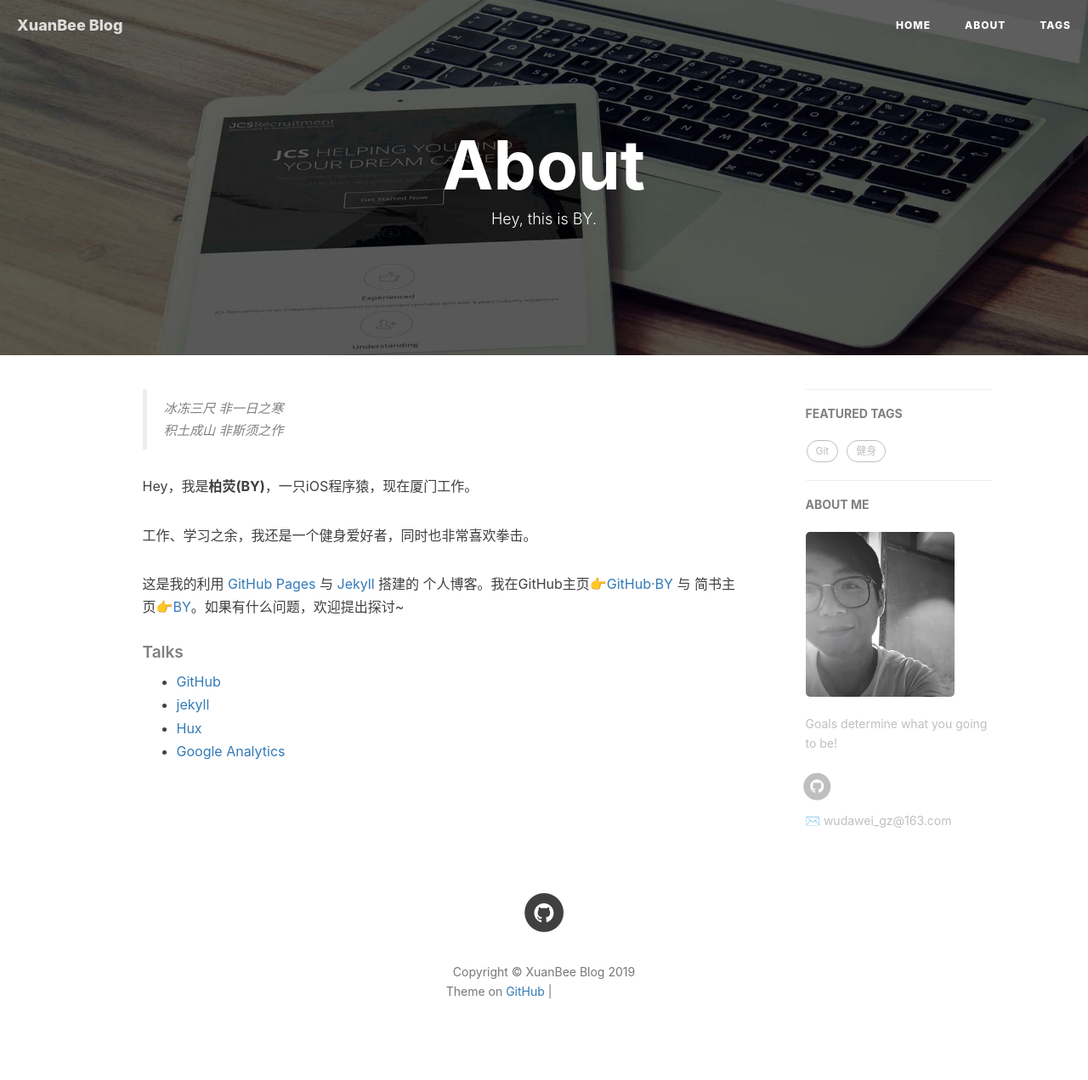
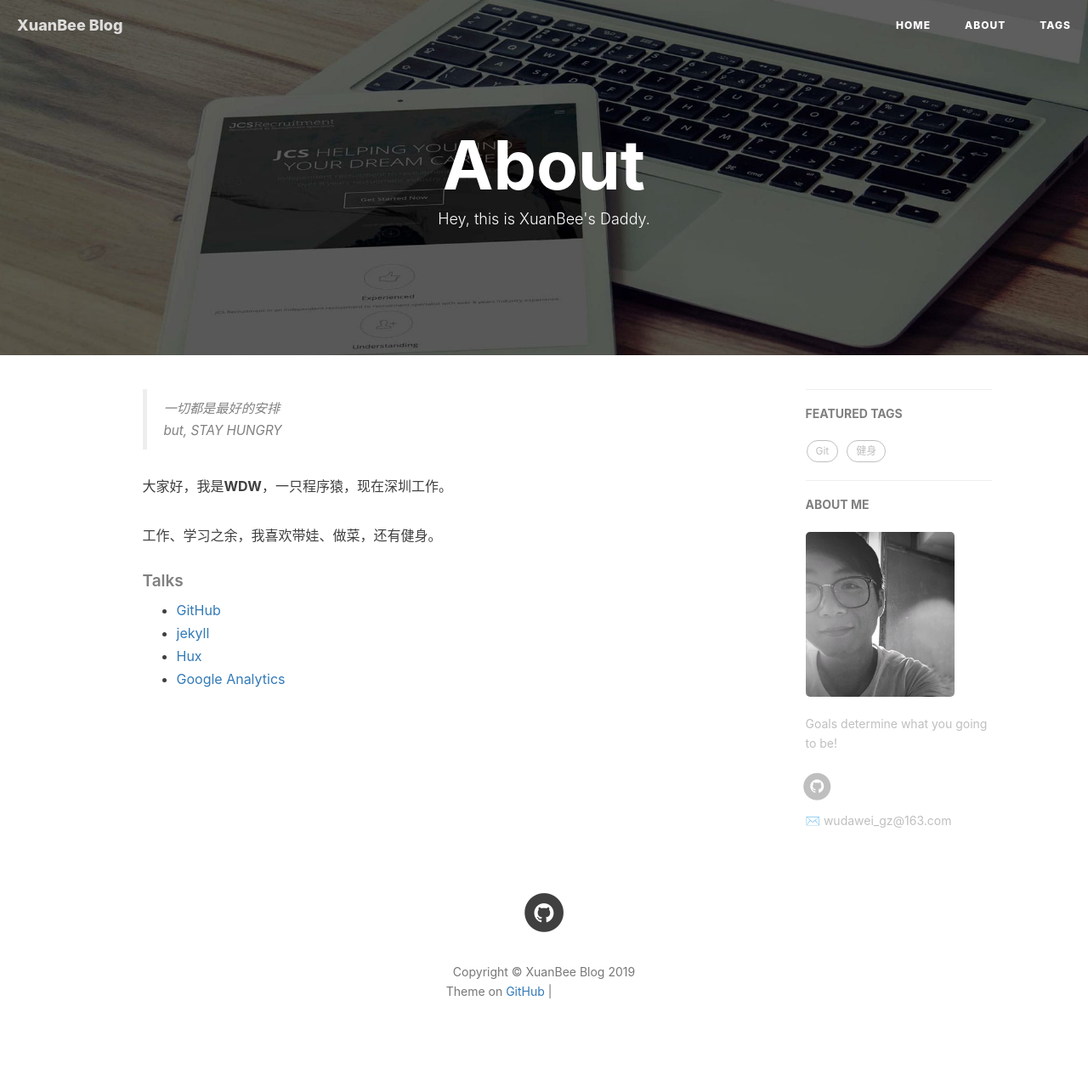
Before and after one commit to dwwu/dwwu.github.io, a Jekyll site: the page built from about.html, in a window 1280 px wide. Shown: the whole page at 85% size. Built offline with Jekyll 4.4.1, drawn with Linux system fonts in a browser that asks for light colours; nearby versions of some CDN libraries; comment, search, counter and statistics services are not loaded; grey boxes are pictures that could not be loaded.

Commit message:
Update about.html

```diff
--- a/about.html
+++ b/about.html
@@ -1,7 +1,7 @@
 ---
 layout: page
 title: "About"
-description: "Hey, this is BY."
+description: "Hey, this is XuanBee's Daddy."
 header-img: "img/post-bg-rwd.jpg"
 ---
 
@@ -15,14 +15,12 @@ header-img: "img/post-bg-rwd.jpg"
 <div class="zh post-container">
 
     <!--copied from markdown -->
-    <blockquote><p>冰冻三尺 非一日之寒<br>
-    积土成山 非斯须之作</p></blockquote>
+    <blockquote><p>一切都是最好的安排<br>
+    but, STAY HUNGRY</p></blockquote>
 
-    <p>Hey，我是<strong>柏荧(BY)</strong>，一只iOS程序猿，现在厦门工作。</p>
+    <p>大家好，我是<strong>WDW</strong>，一只程序猿，现在深圳工作。</p>
 
-    <p>工作、学习之余，我还是一个健身爱好者，同时也非常喜欢拳击。</p>
-
-    <p>这是我的利用 <a href="https://pages.github.com/">GitHub Pages</a> 与 <a href="http://jekyll.com.cn/">Jekyll</a> 搭建的 个人博客。我在GitHub主页<a href="https://github.com/qiubaiying">👉GitHub·BY</a> 与 简书主页<a href="https://http://www.jianshu.com/u/e71990ada2fd">👉BY</a>。如果有什么问题，欢迎提出探讨~</p>
+    <p>工作、学习之余，我喜欢带娃、做菜，还有健身。</p>
 
     <p></p>
 
```
